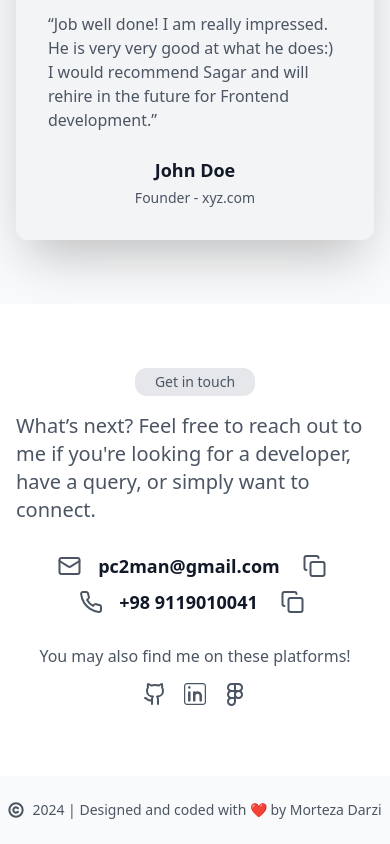
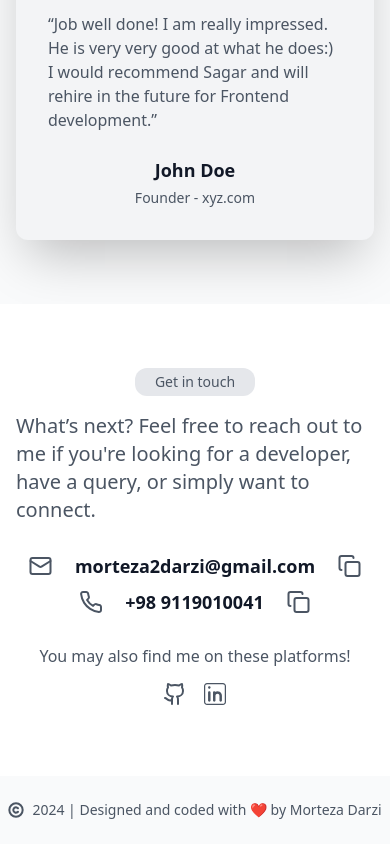
Before and after one commit to githubmor/portfolio, a Next.js app: page / in a window 390 px wide. Shown: the part 9245-10089 px from the top of the page. Built offline with nearby package versions, Linux system fonts and the light colour scheme.

Commit message:
add phone and email pop up and copy

```diff
--- /dev/null
+++ b/app/(sections)/contact-me/copy-clipboard.tsx
@@ -0,0 +1,43 @@
+"use client";
+import IconButton from "@/app/components/icon-button";
+import CopyIcon from "./copy-icon";
+import { useState } from "react";
+
+type Props = {
+  text: string;
+};
+
+function CopyClipboard({ text }: Props) {
+  const [showToast, setShowToast] = useState(false);
+  const copyToClipboard = () => {
+    try {
+      setShowToast(true);
+      navigator.clipboard.writeText(text).then(() =>
+        setTimeout(() => {
+          setShowToast(false); // Reset the status after 2 seconds
+        }, 3000)
+      );
+    } catch (err) {
+      setShowToast(false);
+      alert(err);
+    }
+  };
+  return (
+    <>
+      <IconButton onClick={() => copyToClipboard()}>
+        <CopyIcon />
+      </IconButton>
+      <div className="toast toast-center">
+        {showToast && (
+          <div className="alert alert-info">
+            <span>
+              <strong>{text}</strong> copied!
+            </span>
+          </div>
+        )}
+      </div>
+    </>
+  );
+}
+
+export default CopyClipboard;
--- /dev/null
+++ b/app/(sections)/contact-me/email.tsx
@@ -0,0 +1,23 @@
+import CopyClipboard from "./copy-clipboard";
+import EmailIcon from "./email-icon";
+import IconButton from "@/app/components/icon-button";
+
+const emailAddress = "morteza2darzi@gmail.com";
+
+function Email() {
+  const mailtoLink = `mailto:${emailAddress}`;
+
+  return (
+    <div className="flex justify-center items-center gap-4 text-gray-600">
+      <IconButton href={mailtoLink}>
+        <EmailIcon />
+      </IconButton>
+      <span className="text-gray-900 font-semibold text-lg">
+        {emailAddress}
+      </span>
+      <CopyClipboard text={emailAddress} />
+    </div>
+  );
+}
+
+export default Email;
--- a/app/(sections)/contact-me/index.tsx
+++ b/app/(sections)/contact-me/index.tsx
@@ -1,13 +1,8 @@
-"use client";
 import Section from "@/app/components/section";
-import IconButton from "../../components/icon-button";
 import Tag from "../../components/tag";
-import FigmaIcon from "../hero/desc/figma-icon";
-import GithubIcon from "../hero/desc/github-icon";
-import LinkedinIcon from "../hero/desc/linkedin-icon";
-import CopyIcon from "./copy-icon";
-import EmailIcon from "./email-icon";
-import PhoneIcon from "./phone-icon";
+import Links from "../hero/desc/links";
+import Email from "./email";
+import Phone from "./phone";
 
 function ContactMe() {
   return (
@@ -25,24 +20,8 @@ function ContactMe() {
           </div>
         </div>
         <div className="flex flex-col justify-center items-center md:gap-4">
-          <div className="flex justify-center items-center gap-4 text-gray-600">
-            <EmailIcon />
-            <span className="text-gray-900 font-semibold text-lg">
-              pc2man@gmail.com
-            </span>
-            <IconButton href="">
-              <CopyIcon />
-            </IconButton>
-          </div>
-          <div className="flex justify-center items-center gap-4 text-gray-600">
-            <PhoneIcon />
-            <span className="text-gray-900 font-semibold text-lg">
-              +98 9119010041
-            </span>
-            <IconButton href="">
-              <CopyIcon />
-            </IconButton>
-          </div>
+          <Email />
+          <Phone />
         </div>
         <div className="w-full flex justify-center items-center">
           <div className="flex flex-col justify-center items-center gap-2 ">
@@ -50,17 +29,7 @@ function ContactMe() {
               You may also find me on these platforms!
             </span>
             <div className="w-full flex flex-col justify-center items-center gap-4">
-              <div className="flex items-center gap-1">
-                <IconButton href="">
-                  <GithubIcon />
-                </IconButton>
-                <IconButton href="">
-                  <LinkedinIcon />
-                </IconButton>
-                <IconButton href="">
-                  <FigmaIcon />
-                </IconButton>
-              </div>
+              <Links />
             </div>
           </div>
         </div>
--- /dev/null
+++ b/app/(sections)/contact-me/phone.tsx
@@ -0,0 +1,19 @@
+import IconButton from "@/app/components/icon-button";
+import CopyClipboard from "./copy-clipboard";
+import PhoneIcon from "./phone-icon";
+
+const phoneNumber = "+98 9119010041";
+
+function Phone() {
+  return (
+    <div className="flex justify-center items-center gap-4 text-gray-600">
+      <IconButton href={`tel:${phoneNumber}`}>
+        <PhoneIcon />
+      </IconButton>
+      <span className="text-gray-900 font-semibold text-lg">{phoneNumber}</span>
+      <CopyClipboard text={phoneNumber} />
+    </div>
+  );
+}
+
+export default Phone;
--- a/app/components/icon-button/index.tsx
+++ b/app/components/icon-button/index.tsx
@@ -12,8 +12,13 @@ type Props = {
 function IconButton({ children, href, className = "", onClick }: Props) {
   return (
     <Link
-      onClick={onClick}
-      href={href ?? {}}
+      onClick={(e) => {
+        if (onClick) {
+          e.preventDefault();
+          onClick();
+        }
+      }}
+      href={href ?? "#"}
       target={href && "_blank"}
       role="button"
       className={`p-[0.375rem] w-min h-min hover:bg-gray-100 text-gray-600 rounded-lg active:bg-gray-200 ${className}`}
```
